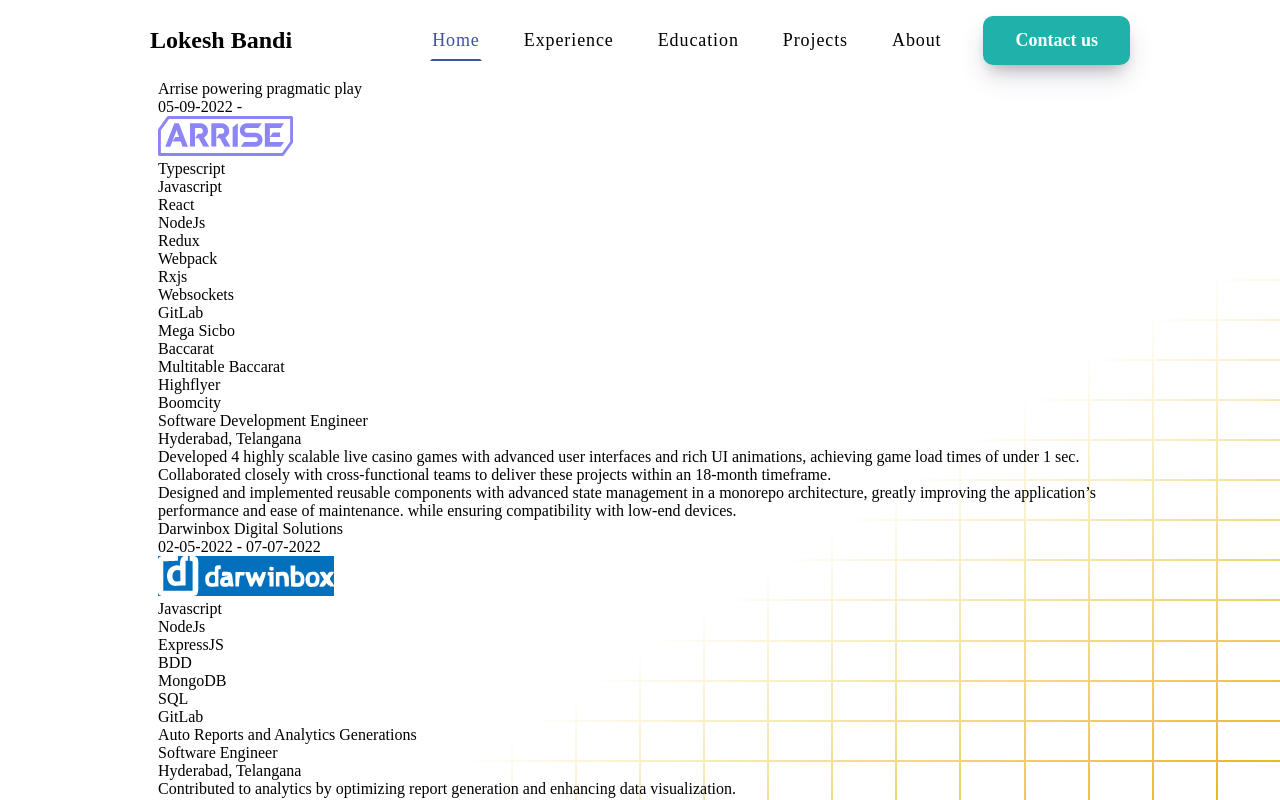
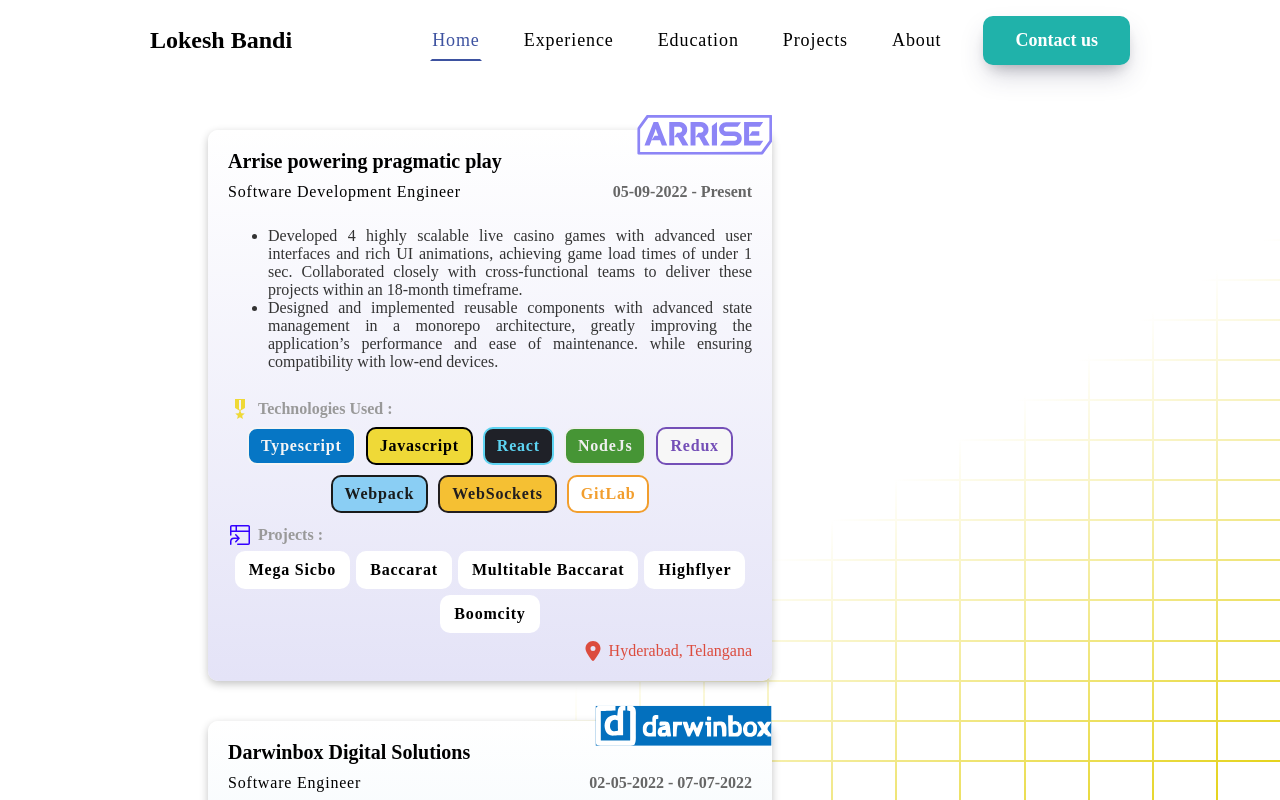
Before and after one commit to Lokesh-Bandi/Portfolio, a React app: page / in a window 1280 px wide. Shown: the top 800 px of the page. Built offline with nearby package versions, Linux system fonts and the light colour scheme; a web font is replaced by a local one.

Commit message:
Added experince with UI adn config

```diff
--- a/src/components/Pages/EducationPage/EducationPage.module.css
+++ b/src/components/Pages/EducationPage/EducationPage.module.css
@@ -42,7 +42,9 @@
   width: 100%;
   height: 100%;
   border-radius: inherit;
-  background: linear-gradient(-45deg, #eeeeee 40%, #fafafa 50%, #eeeeee 60%);
+
+  /* background: linear-gradient(-45deg, #eeeeee 40%, #fafafa 50%, #eeeeee 60%); */
+  background: #FFFFFF;
   background-size: 300%;
   background-position-x: 100%;
   transition: transform 330ms linear;
--- a/src/components/Pages/ExperiencePage/ExpTile/ExpTile.module.css
+++ b/src/components/Pages/ExperiencePage/ExpTile/ExpTile.module.css
@@ -1 +1,105 @@
-.container {}
+.tile {
+  position: relative;
+  display: flex;
+  padding: 20px;
+  flex-direction: column;
+  gap: 10px;
+  box-sizing: border-box;
+  text-align: justify;
+  border-radius: 10px;
+  box-shadow: rgba(0, 0, 0, 0.24) 0 3px 8px;
+}
+.companyName {
+  font-size: 20px;
+  font-weight: bold;
+}
+.yearsOfExp {
+  font-size: 16px;
+  font-weight: 600;
+  color: #666666;
+}
+.companyLogo {
+  position: absolute;
+  left: 100%;
+  transform: translate(-100%, -80%);
+}
+.roleInfoSection {
+  display: flex;
+  align-items: center;
+  justify-content: space-between;
+}
+.roleTitle {
+  font-size: 16px;
+  font-weight: 500;
+  letter-spacing: 0.05em;
+}
+.workExp {
+  color: #333333;
+}
+.sectionTitle {
+  display: flex;
+  align-items: center;
+  gap: 6px;
+  font-size: 16px;
+  font-weight: bold;
+  color: #999999;
+}
+.skills {
+  display: flex;
+  flex-wrap: wrap;
+  gap: 10px;
+  justify-content: center;
+  align-items: center;
+}
+.projects{
+  display: flex;
+  flex-wrap: wrap;
+  gap: 10px;
+  justify-content: center;
+  align-items: center;
+}
+.skillwrapper {
+  padding: 8px 12px;
+  font-size: 16px;
+  font-weight: 600;
+  color: var(--textColor, '#000000');
+  border: 2px solid var(--textColor, '#000000');
+  border-radius: 10px;
+  background: var(--bgColor, '#FFFFFF');
+  box-sizing: border-box;
+  letter-spacing: .05em;
+}
+.projectwrapper {
+  z-index: 2;
+  position: relative;
+  padding: 8px 12px;
+  font-size: 16px;
+  font-weight: 600;
+  box-sizing: border-box;
+  border-radius: 10px;
+  background: #FFFFCC;
+  letter-spacing: .05em;
+}
+.projectwrapper::before {
+  z-index: -1;
+  content: '';
+  position: absolute;
+  top: -2px;
+  right: -2px;
+  bottom: -2px;
+  left: -2px;
+  border-radius: inherit;
+  background: #FFFFFF;
+}
+.technologiesSection, .projectsSection {
+  display: flex;
+  flex-direction: column;
+  gap: 6px;
+}
+.locationSection {
+  display: flex;
+  align-items: center;
+  justify-content: flex-end;
+  gap: 6px;
+  color: #DC4C3E;
+}
--- a/src/components/Pages/ExperiencePage/ExpTile/ExpTile.tsx
+++ b/src/components/Pages/ExperiencePage/ExpTile/ExpTile.tsx
@@ -1,5 +1,9 @@
-import type { CSSProperties, FunctionComponent, ReactElement } from 'react';
+import type { CSSProperties, FC, FunctionComponent, ReactElement } from 'react';
+import { FaLocationDot } from 'react-icons/fa6';
+import { GoProjectSymlink } from 'react-icons/go';
+import { MdMilitaryTech } from 'react-icons/md';
 
+import { SKILLS_CONFIG } from '../../../../constants';
 import { companyDetailsType } from '../config';
 
 import styles from './ExpTile.module.css';
@@ -15,13 +19,12 @@
   projects,
   skills,
   location,
+  isCurrent,
+  customStyles = {},
 }): ReactElement => {
   return (
-    <div className={styles.tile}>
-      <div className={styles.compnayName}>{companyName}</div>
-      <div className={styles.yearsOfExp}>
-        {yearOfExp.startDate} - {yearOfExp.endDate}
-      </div>
+    <div className={styles.tile} style={customStyles}>
+      <div className={styles.companyName}>{companyName}</div>
       <div className={styles.companyLogo}>
         <img
           src={companyLogo.asset}
@@ -29,37 +32,76 @@
           alt="logo"
         />
       </div>
-      <div className={styles.skills}>
-        {skills.map((skill) => {
+      <div className={styles.roleInfoSection}>
+        <div className={styles.roleTitle}>{roleDesc}</div>
+        <div className={styles.yearsOfExp}>
+          {yearOfExp.startDate} - {isCurrent ? 'Present' : yearOfExp.endDate}
+        </div>
+      </div>
+      <ul className={styles.workExp}>
+        {workExp.map((eachPoint, ind) => {
           return (
-            <div key={skill} className={styles.skill}>
-              {skill}
-            </div>
+            <li key={ind} className={styles.project}>
+              {eachPoint}
+            </li>
           );
         })}
+      </ul>
+      <div className={styles.technologiesSection}>
+        <div className={styles.sectionTitle}>
+          <MdMilitaryTech color="#EFD937" size={24} />
+          {'Technologies Used :'}
+        </div>
+        <div className={styles.skills}>
+          {skills.map((skill) => {
+            return <Skill skill={skill} key={skill} />;
+          })}
+        </div>
       </div>
-      <div className={styles.projects}>
-        {projects.map((project) => {
-          return (
-            <div key={project} className={styles.project}>
-              {project}
-            </div>
-          );
-        })}
+      <div className={styles.projectsSection}>
+        <div className={styles.sectionTitle}>
+          <GoProjectSymlink color="#3300FF" size={24} />
+          {'Projects :'}
+        </div>
+        <div className={styles.projects}>
+          {projects.map((project) => {
+            return <Project project={project} key={project} />;
+          })}
+        </div>
       </div>
-      <div className={styles.roleDesc}>{roleDesc}</div>
-      <div className={styles.location}>{location}</div>
-      <div className={styles.workExp}>
-        {workExp.map((eachPoint, ind) => {
-          return (
-            <div key={ind} className={styles.project}>
-              {eachPoint}
-            </div>
-          );
-        })}
+      <div className={styles.locationSection}>
+        <FaLocationDot size={20} color={'#DC4C3E'} />
+        {location}
       </div>
     </div>
   );
 };
 
+interface SkillInterface {
+  skill: string;
+}
+const Skill: FC<SkillInterface> = ({ skill }) => {
+  const skillConfig = SKILLS_CONFIG[skill as keyof typeof SKILLS_CONFIG];
+  return (
+    <div
+      className={styles.skillwrapper}
+      style={
+        {
+          '--bgColor': skillConfig.bgColor,
+          '--textColor': skillConfig.textColor,
+        } as CSSProperties
+      }
+    >
+      {skill}
+    </div>
+  );
+};
+
+interface ProjectInterface {
+  project: string;
+}
+const Project: FC<ProjectInterface> = ({ project }) => {
+  return <div className={styles.projectwrapper}>{project}</div>;
+};
+
 export default ExpTile;
--- a/src/components/Pages/ExperiencePage/ExperiencePage.module.css
+++ b/src/components/Pages/ExperiencePage/ExperiencePage.module.css
@@ -1 +1,8 @@
-.container {}
+.container {
+  display: grid;
+  padding: 50px 350px 0 50px;
+  box-sizing: border-box;
+  grid-template-columns: repeat(1, 1fr);
+  column-gap: 20px;
+  row-gap: 40px;
+}
--- a/src/components/Pages/ExperiencePage/config.ts
+++ b/src/components/Pages/ExperiencePage/config.ts
@@ -1,5 +1,8 @@
+import { CSSProperties } from 'react';
+
 import arriseSVG from '../../../../assets/companies/arrise.svg';
 import darwinBoxLogo from '../../../../assets/companies/darwinbox.svg';
+import { SKILLS } from '../../../constants';
 
 export interface companyDetailsType {
   companyName: string;
@@ -11,13 +14,14 @@
     asset: any;
     styles: Record<string, any>;
   };
-  skills: string[];
+  skills: SKILLS[];
   workExp: string[];
   yearOfExp: {
     startDate: string;
     endDate: null | string;
   };
   isCurrent: boolean;
+  customStyles?: CSSProperties;
 }
 export const companyDetails: Record<string, companyDetailsType> = {
   arrise: {
@@ -36,18 +40,18 @@
       asset: arriseSVG,
       styles: {
         height: '40px',
+        backgroundColor: '#FFFFFF',
       },
     },
     skills: [
-      'Typescript',
-      'Javascript',
-      'React',
-      'NodeJs',
-      'Redux',
-      'Webpack',
-      'Rxjs',
-      'Websockets',
-      'GitLab',
+      SKILLS.typescript,
+      SKILLS.javascript,
+      SKILLS.react,
+      SKILLS.nodeJs,
+      SKILLS.redux,
+      SKILLS.webpack,
+      SKILLS.websockets,
+      SKILLS.gitLab,
     ],
     workExp: [
       `Developed 4 highly scalable live casino games with advanced user interfaces and rich UI animations, achieving game load times of under 1 sec. Collaborated closely with cross-functional teams to deliver these projects within an 18-month timeframe.`,
@@ -58,6 +62,9 @@
       endDate: null,
     },
     isCurrent: true,
+    customStyles: {
+      background: 'linear-gradient(to top, #e4e3f7, #FFFFFF)',
+    },
   },
   darwinbox: {
     companyName: 'Darwinbox Digital Solutions',
@@ -73,13 +80,12 @@
       },
     },
     skills: [
-      'Javascript',
-      'NodeJs',
-      'ExpressJS',
-      'BDD',
-      'MongoDB',
-      'SQL',
-      'GitLab',
+      SKILLS.javascript,
+      SKILLS.expressJs,
+      SKILLS.nodeJs,
+      SKILLS.sql,
+      SKILLS.mongoDB,
+      SKILLS.gitLab,
     ],
     workExp: [
       `Contributed to analytics by optimizing report generation and enhancing data visualization.`,
@@ -90,6 +96,9 @@
       endDate: '07-07-2022',
     },
     isCurrent: false,
+    customStyles: {
+      background: 'linear-gradient(to top, #e0eff9, #FFFFFF)',
+    },
   },
   darwinBoxIntern: {
     companyName: 'DarwinBox Digital Solutions',
@@ -105,13 +114,12 @@
       },
     },
     skills: [
-      'Javascript',
-      'NodeJs',
-      'ExpressJS',
-      'BDD',
-      'MongoDB',
-      'SQL',
-      'GitLab',
+      SKILLS.javascript,
+      SKILLS.expressJs,
+      SKILLS.nodeJs,
+      SKILLS.mongoDB,
+      SKILLS.sql,
+      SKILLS.gitLab,
     ],
 
     workExp: [
@@ -124,5 +132,8 @@
       endDate: '01-05-2022',
     },
     isCurrent: false,
+    customStyles: {
+      background: 'linear-gradient(to top, #e0eff9, #FFFFFF)',
+    },
   },
 };
--- /dev/null
+++ b/src/constants.ts
@@ -0,0 +1,96 @@
+export enum SKILLS {
+  javascript = 'Javascript',
+  typescript = 'Typescript',
+  java = 'Java',
+  python = 'Python',
+  react = 'React',
+  webpack = 'Webpack',
+  websockets = 'WebSockets',
+  nodeJs = 'NodeJs',
+  expressJs = 'ExpressJs',
+  mongoDB = 'MongoDB',
+  sql = 'SQL',
+  gitLab = 'GitLab',
+  github = 'GitHub',
+  redux = 'Redux',
+  rxjs = 'RxJs',
+}
+export const SKILLS_CONFIG = {
+  [SKILLS.javascript]: {
+    title: 'Javascript',
+    bgColor: '#EFD937',
+    textColor: '#000000',
+  },
+  [SKILLS.typescript]: {
+    title: 'Typescript',
+    bgColor: '#0676C5',
+    textColor: '#F5F5F5',
+  },
+  [SKILLS.java]: {
+    title: 'Java',
+    bgColor: '#E4E4E4',
+    textColor: '#3D8295',
+  },
+  [SKILLS.python]: {
+    title: 'Python',
+    bgColor: '#F7C539',
+    textColor: '#316894',
+  },
+  [SKILLS.react]: {
+    title: 'React',
+    bgColor: '#1F2128',
+    textColor: '#5DD4F2',
+  },
+  [SKILLS.webpack]: {
+    title: 'Webpack',
+    bgColor: '#8ACEF4',
+    textColor: '#191B1B',
+  },
+  [SKILLS.websockets]: {
+    title: 'WebSockets',
+    bgColor: '#F5C033',
+    textColor: '#221E1F',
+  },
+  [SKILLS.nodeJs]: {
+    title: 'NodeJs',
+    bgColor: '#469535',
+    textColor: '#EFEFEF',
+  },
+  [SKILLS.expressJs]: {
+    title: 'ExpressJs',
+    bgColor: '#212121',
+    textColor: '#EFDA37',
+  },
+  [SKILLS.gitLab]: {
+    title: 'GitLab',
+    bgColor: '#FFFFFF',
+    textColor: '#F29E2D',
+  },
+  [SKILLS.github]: {
+    title: 'GitHub',
+    bgColor: '#F7F7F7',
+    textColor: '#0E1017',
+  },
+  [SKILLS.redux]: {
+    title: 'Redux',
+    bgColor: '#F7F7F7',
+    textColor: '#744FB7',
+  },
+  [SKILLS.rxjs]: {
+    title: 'RxJs',
+    bgColor: '#F7F7F7',
+    textColor: '#E85693',
+  },
+  [SKILLS.mongoDB]: {
+    title: 'MongoDB',
+    bgColor: '#4DA54F',
+    textColor: '#152832',
+  },
+  [SKILLS.sql]: {
+    title: 'SQL',
+    bgColor: '#0F4C5F',
+    textColor: '#D47131',
+  },
+};
+
+export const ALL_SKILLS = Object.keys(SKILLS_CONFIG);
```
